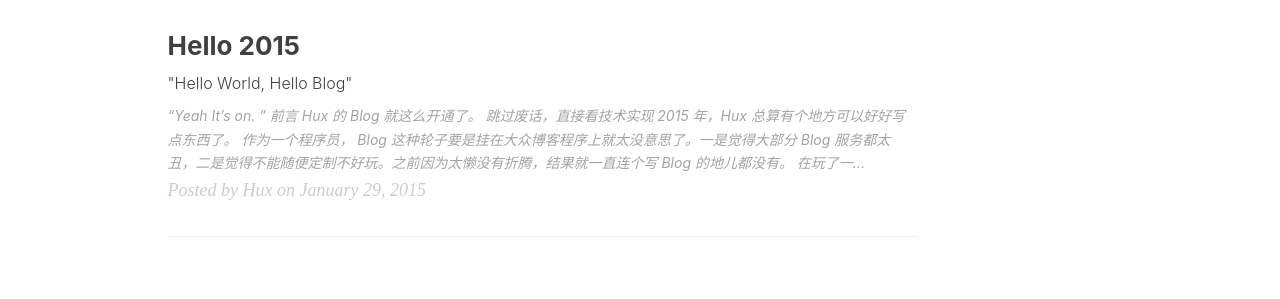
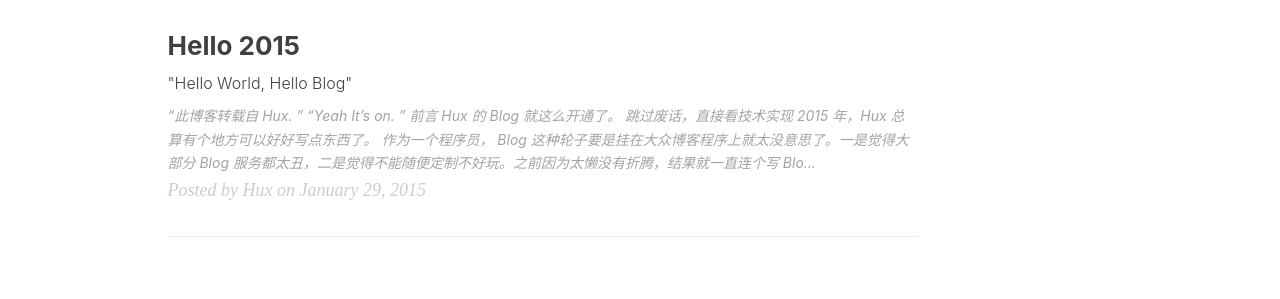
Before and after one commit to jizhang02/jizhang02.github.io, a Jekyll site: the page built from index.html, in a window 1280 px wide. Shown: the part 1066-1365 px from the top of the page. Built offline with Jekyll 4.4.1, drawn with Linux system fonts in a browser that asks for light colours; nearby versions of some CDN libraries; the list of posts is cut into pages by our own code; comment, search, counter and statistics services are not loaded.

Commit message:
Update 2014-01-29-hello-2015.markdown

```diff
--- a/_posts/2014-01-29-hello-2015.markdown
+++ b/_posts/2014-01-29-hello-2015.markdown
@@ -9,7 +9,7 @@ catalog: true
 tags:
     - 生活
 ---
-
+> “此博客转载自 Hux. ”
 > “Yeah It's on. ”
 
 
```
